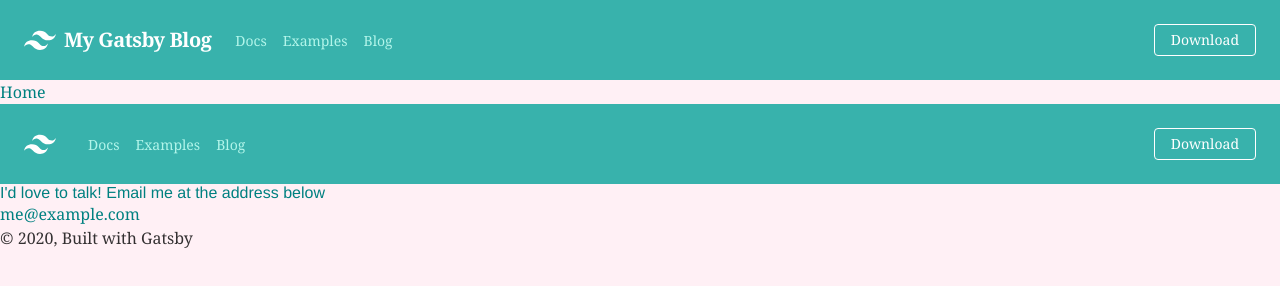
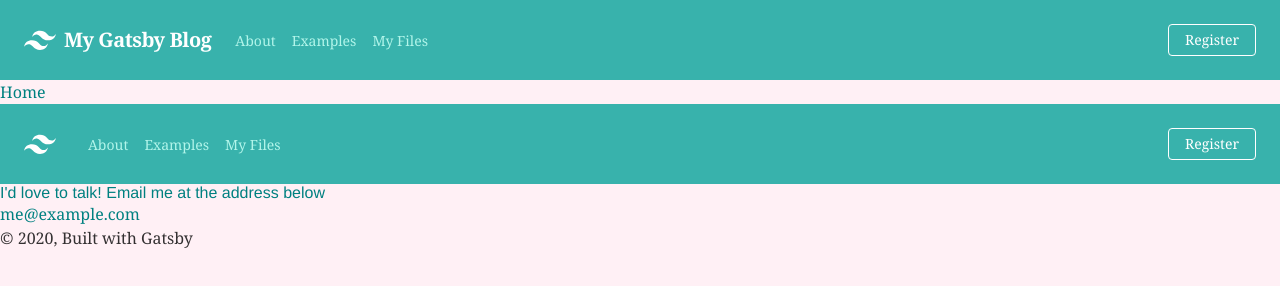
Before and after one commit to StanisicS/my-gatsby-blog, a Gatsby site: page /contact in a window 1280 px wide. Built offline with nearby package versions, Linux system fonts and the light colour scheme; Gatsby itself is replaced by a stand-in of ours; some packages are replaced by stand-ins of ours.

Commit message:
Update header.js

```diff
--- a/src/components/header.js
+++ b/src/components/header.js
@@ -45,23 +45,23 @@ function Header({ siteTitle }) {
       >
         <div className="text-sm lg:flex-grow">
           <Link
-            to={`/page-2`}
-            href="#responsive-header"
+            to={`/about`}
+            // href="#responsive-header"
             className="block mt-4 lg:inline-block lg:mt-0 text-teal-200 hover:text-white mr-4"
           >
-            Docs
+            About
           </Link>
           <Link
-            to={`/page-2`}
+            to={`/contact`}
             className="block mt-4 lg:inline-block lg:mt-0 text-teal-200 hover:text-white mr-4"
           >
             Examples
           </Link>
           <Link
-            to={`/page-2`}
+            to={`/my-files`}
             className="block mt-4 lg:inline-block lg:mt-0 text-teal-200 hover:text-white"
           >
-            Blog
+            My Files
           </Link>
         </div>
         <div>
@@ -69,7 +69,7 @@ function Header({ siteTitle }) {
             href="#download"
             className="inline-block text-sm px-4 py-2 leading-none border rounded text-white border-white hover:border-transparent hover:text-teal-500 hover:bg-white mt-4 lg:mt-0"
           >
-            Download
+            Register
           </a>
         </div>
       </div>
```
